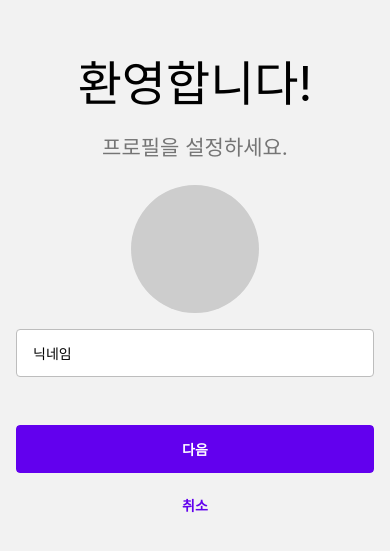
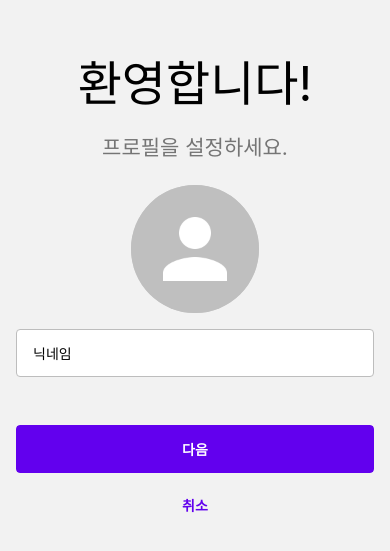
Before and after one commit to ddojai/react-native-learning, a React Native app in the folder PublicGalleryMaximin/: screen /Welcome in a window 390 px wide. Shown: the part 135-686 px from the top of the page. Built offline with nearby package versions, Linux system fonts and the light colour scheme; what @react-native-firebase/firestore would draw is missing.

Commit message:
8.5.2 사용지 기본 이미지

```diff
--- a/PublicGalleryMaximin/components/SetupProfile.js
+++ b/PublicGalleryMaximin/components/SetupProfile.js
@@ -52,7 +52,14 @@ function SetupProfile() {
   return (
     <View style={styles.block}>
       <Pressable onPress={onSelectImage}>
-        <Image style={styles.circle} source={{uri: response?.assets[0]?.uri}} />
+        <Image
+          style={styles.circle}
+          source={
+            response
+              ? {uri: response?.assets[0]?.uri}
+              : require('../assets/user.png')
+          }
+        />
       </Pressable>
       <View style={styles.form}>
         <BorderedInput
```
Also changed, not shown: PublicGalleryMaximin/assets/user.png (added).
